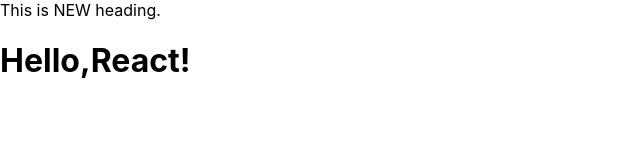
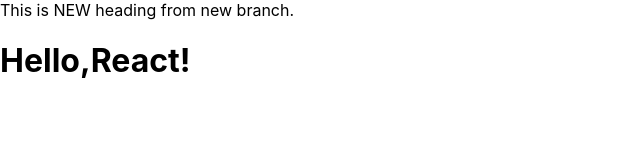
Before and after one commit to Vadimshidlov/ecommerce-application, a React (Create React App) app: page / in a window 1280 px wide. Shown: the top 160 px of the page, without its empty margins (0-640 px from the left). Built offline with nearby package versions, Linux system fonts and the light colour scheme.

Commit message:
feat: CRA30. New title

```diff
--- a/src/components/Header.tsx
+++ b/src/components/Header.tsx
@@ -1,5 +1,5 @@
 import React from "react";
 
 export function Header() {
-    return <header>This is NEW heading.</header>;
+    return <header>This is NEW heading from new branch.</header>;
 }
```
